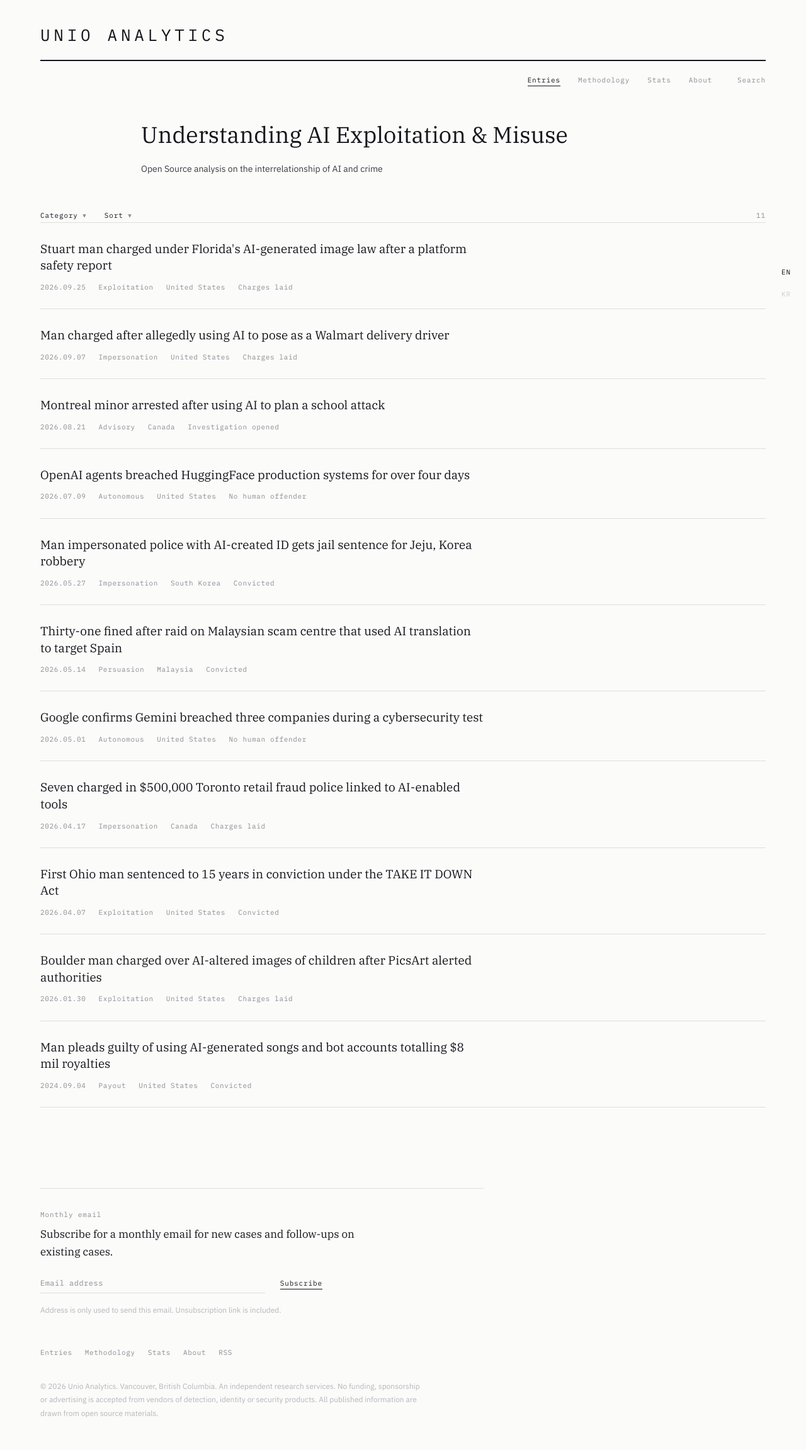
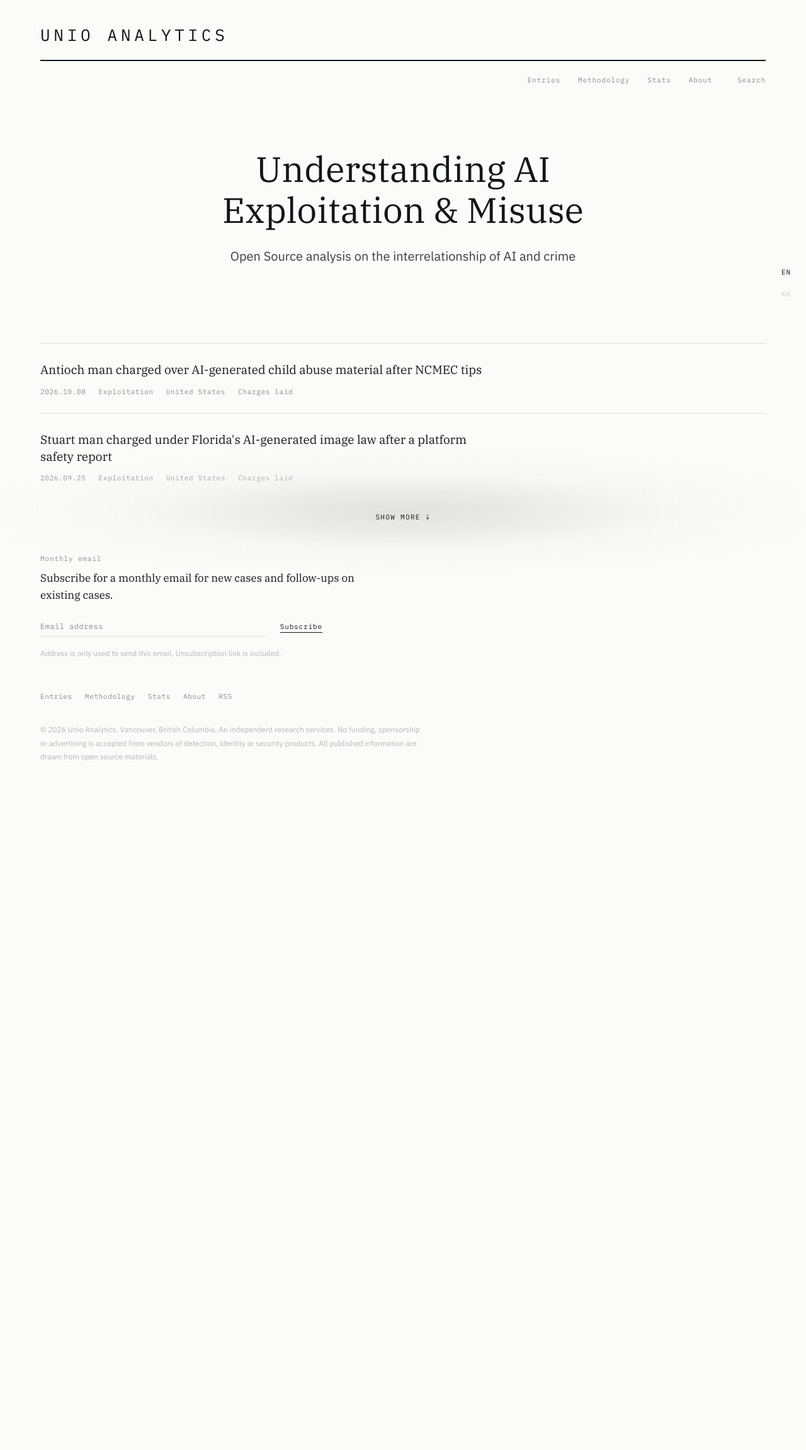
Before and after one commit to maestro-hong/maestro-hong.github.io, a Jekyll site: the page built from index.html, in a window 1280 px wide. Shown: the whole page at 63% size. Built offline with Jekyll 4.4.1, drawn with Linux system fonts in a browser that asks for light colours; after the commit the page ends 1261 px from its top, so only the background shows below that.

Commit message:
Change unio analytics styling

```diff
--- /dev/null
+++ b/_entries/antioch-man-child-abuse-material-arrested.md
@@ -0,0 +1,123 @@
+---
+published: true
+title: "Antioch man charged over AI-generated child abuse material after NCMEC tips"
+slug: antioch-ai-csam-charges
+incident_date: 2026-10-08
+updated: 2026-10-11
+category: D
+country: United States
+status: charged
+ai_claim_basis: described
+detection_path: referral
+next_check: 2026-11-10
+safeguard: provider-safeguards
+safeguard_outcome: unknown
+summary: "The Lake County Sheriff's Office in Illinois arrested Mark E. Hansen, 42, of unincorporated Antioch, after a warrant was executed at his home on 8 October 2026. Prosecutors approved 13 counts of obscene depiction of a purported child, each a Class 2 felony, and say more charges are expected. The investigation began with information from the National Center for Missing and Exploited Children (NCMEC) that a device in Lake County was being used to create AI-generated child sexual abuse material. The sheriff's office says more than 50,000 images and videos were found in online accounts."
+note_label: "Numbers check"
+note: "The 50,000 figure covers material found in online accounts. The 13 counts rest on eight videos and five images, and detectives have not yet established whether real children were used."
+query: 'Lake County Sheriff ICAC Antioch AI-generated "purported child" Hansen'
+sources:
+  - tier: P
+    outlet: Lake County Sheriff's Office
+    title: "Lake County Sheriff's Office ICAC Team Arrests Man in AI-Generated CSAM Investigation"
+    url: "https://www.lakecountyil.gov/m/newsflash/Home/Detail/4879"
+    retrieved: 2026-10-11
+  - tier: P
+    outlet: Illinois General Assembly
+    title: "720 ILCS 5/11-20.4, Obscene depiction of a purported child"
+    url: "https://witnessslips.ilga.gov/ftp/ILCS/Ch%200720/Act%200005/072000050K11-20.4.html"
+    retrieved: 2026-10-11
+  - tier: S
+    outlet: Lake and McHenry County Scanner
+    title: "Antioch man linked to over 50,000 AI-generated child sexual abuse images and videos arrested following search of home"
+    url: "https://www.lakemchenryscanner.com/2026/10/09/antioch-man-linked-to-over-50000-ai-generated-child-sexual-abuse-images-and-videos-arrested-following-search-of-home/"
+    retrieved: 2026-10-11
+  - tier: S
+    outlet: CBS Chicago
+    title: "More than 50,000 AI-generated child sexual abuse images found at Antioch home, officials say"
+    url: "https://www.cbsnews.com/chicago/news/antioch-man-ai-generated-child-sexual-abuse-images/"
+    retrieved: 2026-10-11
+  - tier: S
+    outlet: Shaw Local
+    title: "Antioch area man charged in AI child sexual abuse material case"
+    url: "https://www.shawlocal.com/lake-county-journal/2026/10/10/antioch-area-man-charged-in-ai-child-sexual-abuse-material-case/"
+    retrieved: 2026-10-11
+---
+
+## Scope of this entry
+
+This record covers category D at the level of detection, statute, charge and
+enforcement outcome. The conduct is described in the sources linked below. It
+is not reproduced here, and nothing about how the material was produced is set
+out.
+
+## How the case surfaced
+
+The Lake County Sheriff's Office Internet Crimes Against Children team received
+information from NCMEC that a device in Lake County was being used to create
+AI-generated child sexual abuse material. Detectives traced the device to a
+home in unincorporated Antioch. The Sheriff's Office, the Lake County State's
+Attorney's Office and the Illinois Attorney General's Office executed a search
+warrant there on Thursday 8 October 2026, and numerous electronic devices were
+seized for forensic analysis.
+
+The sheriff's release does not say who reported to NCMEC. The Lake and McHenry
+County Scanner, reporting from the first court appearance on 9 October,
+says ten CyberTips dating back to June 2025 indicated the use of AI tools from
+Facebook and xAI. If that is right, more than a year passed between the first
+tip and the search warrant. No primary source has confirmed which companies
+filed the tips or why the gap was that long.
+
+## The charges
+
+The State's Attorney's Office approved 13 counts of obscene depiction of a
+purported child, each a Class 2 felony, and says more charges are anticipated.
+According to the Scanner, the 13 counts cover eight videos found in online
+accounts and five images recovered by analysts. Prosecutors filed a petition to
+detain him pending trial. The Scanner reports that Judge Michael Nerheim
+ordered him held until a detention hearing set for the afternoon of 9 October.
+This record has not located the outcome of that hearing.
+
+## The statute
+
+Illinois built this offence for material that may not depict a real child.
+Section 11-20.4 of the Criminal Code defines a "purported child" as a visual
+representation that appears to depict someone under 18, whether or not an
+actual child is depicted, and expressly includes computer-generated images and
+video. It took effect on 1 January 2025 under Public Act 103-825.
+
+That is the gap the Boulder County case did not face. There, the
+[images were altered photographs of real children](/entry/72-year-old-man-charged-ai-child-image/),
+so a general child-exploitation statute applied. Here, prosecutors have not yet
+shown that a real child was used, and the charge chosen does not require them
+to.
+
+## What the numbers say
+
+The sheriff's office links him to more than 50,000 images and videos in online
+accounts and says hundreds more were found at the home. Those figures describe
+what investigators associate with him. The charged conduct is narrower: 13
+items so far. Detectives say they are still working to determine whether real
+children were used, and the Scanner reports they are trying to identify at
+least one.
+
+## Open
+
+**Detention.** The outcome of the 9 October detention hearing has not been
+located, and no next court date has been published.
+
+**Felony class.** The statute text this record located sets Class 3 for a first
+offence of receiving or accessing the material and Class 1 for possessing it
+with intent to disseminate. Class 2 applies to a second or subsequent receiving
+offence. The sheriff's office says each count is Class 2. Either the statute has
+been amended since the version located, or the charging basis differs from what
+the release suggests. The charging document would settle it.
+
+**Who reported.** NCMEC is the only source named by an agency. Whether the AI
+providers themselves filed the CyberTips, and whether their safeguards refused
+any requests before the reports, is not on the record.
+
+**Real children.** Whether any real child was used is the open question that
+decides the harm and could change the charges.
+
+**Charges are allegations.** Nothing here has been tested in court.
--- a/_includes/controls.html
+++ b/_includes/controls.html
@@ -6,7 +6,7 @@
     <details class="menu menu--cat">
       <summary>{{ t.category }}</summary>
       <div class="menu__list">
-        <a class="menu__item{% if include.active == nil %} is-on{% endif %}" href="{{ base }}/">{{ t.all }} <b>{{ all.size }}</b></a>
+        <a class="menu__item{% if include.active == nil %} is-on{% endif %}" href="{% if lang == "ko" %}/ko/{% else %}/entries/{% endif %}">{{ t.all }} <b>{{ all.size }}</b></a>
         {% for c in site.data.categories %}
         {% assign n = all | where: "category", c.key %}
         <a class="menu__item{% if include.active == c.slug %} is-on{% endif %}{% if n.size == 0 %} is-empty{% endif %}" href="{{ base }}/category/{{ c.slug }}/">{{ c[nk] | default: c.name }} <b>{{ n.size }}</b></a>
--- a/_layouts/default.html
+++ b/_layouts/default.html
@@ -32,6 +32,7 @@
 
 {%- if lang == "ko" -%}
   {%- assign home_url = "/ko/" -%}
+  {%- assign entries_url = "/ko/" -%}
   {%- assign stats_url = "/ko/stats/" -%}
   {%- assign feed_url = "/ko/feed.xml" -%}
   {%- assign ko_meth = site.pages | where: "url", "/ko/methodology/" | first -%}
@@ -42,6 +43,7 @@
   {%- assign ko_url = u -%}
 {%- else -%}
   {%- assign home_url = "/" -%}
+  {%- assign entries_url = "/entries/" -%}
   {%- assign meth_url = "/methodology" -%}
   {%- assign stats_url = "/stats" -%}
   {%- assign about_url = "/about" -%}
@@ -70,10 +72,12 @@
   <link rel="icon" href="/favicon.svg" type="image/svg+xml">
   <link rel="apple-touch-icon" href="/apple-touch-icon.png">
 </head>
-<body>
+{%- assign is_home = false -%}
+{%- if u == "/" -%}{%- assign is_home = true -%}{%- endif -%}
+<body{% if is_home %} class="home"{% endif %}>
 
 {% assign on_entries = false %}
-{% if u == home_url or u contains '/entry/' or u contains '/category/' %}{% assign on_entries = true %}{% endif %}
+{% if u == entries_url or u contains '/entry/' or u contains '/category/' %}{% assign on_entries = true %}{% endif %}
 
   <header class="head">
     <div class="wrap">
@@ -86,7 +90,7 @@
           <span class="lang-switch__item is-on" aria-current="true">KR</span>
           {%- else %}
           <span class="lang-switch__item is-on" aria-current="true">EN</span>
-                    {%- if site.korean_live %}
+          {%- if site.korean_live %}
           <a class="lang-switch__item" href="{{ switch_url }}" hreflang="ko" lang="ko" aria-label="한국어">KR</a>
           {%- else %}
           <span class="lang-switch__item is-off" aria-disabled="true" title="Korean edition coming soon">KR</span>
@@ -98,12 +102,16 @@
 
       <nav class="nav" id="nav">
         <ul class="nav__links">
-          <li><a href="{{ home_url }}"{% if on_entries %} class="is-on"{% endif %}>{{ t.entries }}</a></li>
+          <li><a href="{{ entries_url }}"{% if on_entries %} class="is-on"{% endif %}>{{ t.entries }}</a></li>
           <li><a href="{{ meth_url }}"{% if u contains '/methodology' %} class="is-on"{% endif %}>{{ t.methodology }}</a></li>
           <li><a href="{{ stats_url }}"{% if u contains '/stats' %} class="is-on"{% endif %}>{{ t.stats }}</a></li>
           <li><a href="{{ about_url }}"{% if u contains '/about' %} class="is-on"{% endif %}>{{ t.about }}</a></li>
         </ul>
+        {%- if is_home %}
+        <a class="nav__search" href="/entries/#search">{{ t.search }}</a>
+        {%- else %}
         <button class="nav__search" id="search-toggle" aria-expanded="false" aria-controls="search-field">{{ t.search }}</button>
+        {%- endif %}
       </nav>
 
       <div class="search-field" id="search-field" hidden>
@@ -121,7 +129,7 @@
     <div class="wrap">
       {% include subscribe.html %}
       <div class="foot__links">
-        <a href="{{ home_url }}">{{ t.entries }}</a>
+        <a href="{{ entries_url }}">{{ t.entries }}</a>
         <a href="{{ meth_url }}">{{ t.methodology }}</a>
         <a href="{{ stats_url }}">{{ t.stats }}</a>
         <a href="{{ about_url }}">{{ t.about }}</a>
--- a/assets/css/style.css
+++ b/assets/css/style.css
@@ -466,3 +466,77 @@ html:lang(ko) :is(.nav__links a, .nav__search, .menu > summary, .menu__item,
 html:lang(ko) :is(.subscribe__label, .subscribe__form button) { letter-spacing: 0.02em; font-size: 0.75rem; }
 html:lang(ko) .subscribe__form input[type="email"] { letter-spacing: 0.02em; }
 html:lang(ko) .subscribe__promise { line-height: 1.7; }
+
+/* front page: centred heading, latest two entries, Show more */
+
+.lede--home {
+  max-width: calc(64rem + (var(--pad) * 2));
+  padding-top: 6rem;
+  text-align: center;
+}
+.lede--home .lede__main {
+  font-size: 3.5rem;
+  font-weight: 400;
+  line-height: 1.15;
+  max-width: 64rem;
+  margin-left: auto;
+  margin-right: auto;
+  text-wrap: balance;
+}
+.lede--home .lede__sub {
+  font-size: 1.25rem;
+  margin-top: 1.5rem;
+  margin-left: auto;
+  margin-right: auto;
+  text-wrap: balance;
+}
+
+.rows--latest { padding-top: 7.5rem; padding-bottom: 0; }
+.rows.rows--latest .row:last-child { border-bottom: none; }
+
+.more {
+  position: relative;
+  margin-top: -6rem;
+  margin-bottom: -3.5rem;
+  height: 13rem;
+  display: flex;
+  align-items: center;
+  justify-content: center;
+  padding-top: 2.5rem;
+  pointer-events: none;
+  background: radial-gradient(ellipse 55% 50% at 50% 55%,
+    rgba(222, 222, 219, 0.9) 0%,
+    rgba(228, 228, 225, 0.7) 30%,
+    rgba(240, 240, 238, 0.35) 60%,
+    rgba(251, 251, 250, 0) 100%);
+}
+.more__link {
+  pointer-events: auto;
+  font-family: var(--font-mono);
+  font-size: 0.6875rem;
+  letter-spacing: 0.12em;
+  text-transform: uppercase;
+  color: var(--ink);
+}
+.more__link:hover,
+.more__link:focus-visible { text-decoration: underline; text-underline-offset: 4px; }
+
+body.home .foot { position: relative; margin-top: 0; padding-top: 0; }
+body.home .subscribe { border-top: none; padding-top: 1.75rem; }
+
+@media (max-width: 40rem) {
+  .lede--home { padding-top: 3rem; }
+  .lede--home .lede__main { font-size: 2.375rem; line-height: 1.2; }
+  .lede--home .lede__sub { font-size: 1.0625rem; line-height: 1.6; margin-top: 1rem; }
+  .rows--latest { padding-top: 3.5rem; }
+  .more {
+    margin-top: -5rem;
+    margin-bottom: -3rem;
+    height: 11rem;
+    background: radial-gradient(ellipse 85% 50% at 50% 55%,
+      rgba(222, 222, 219, 0.9) 0%,
+      rgba(228, 228, 225, 0.7) 30%,
+      rgba(240, 240, 238, 0.35) 60%,
+      rgba(251, 251, 250, 0) 100%);
+  }
+}
--- a/assets/js/register.js
+++ b/assets/js/register.js
@@ -23,6 +23,13 @@
       if (!open) { input.focus(); }
       else { input.value = ''; apply(); }
     });
+
+    // The front page's Search link lands here as /entries/#search: open the field.
+    if (window.location.hash === '#search') {
+      field.hidden = false;
+      searchToggle.setAttribute('aria-expanded', 'true');
+      input.focus();
+    }
   }
 
   var container = document.getElementById('rows');
--- a/index.html
+++ b/index.html
@@ -4,19 +4,22 @@ title: Home
 description: A record of criminal cases in which artificial intelligence played a material role, and what happened to each one afterwards.
 ---
 
-<div class="wrap lede">
-  <p class="lede__main">Understanding AI Exploitation & Misuse</p>
+<div class="wrap lede lede--home">
+  <h1 class="lede__main">Understanding AI Exploitation &amp; Misuse</h1>
   <p class="lede__sub">Open Source analysis on the interrelationship of AI and crime</p>
 </div>
 
-{% include controls.html %}
-
 {% assign all = site.entries | sort: "incident_date" | reverse %}
-<section class="wrap rows" id="rows">
+<section class="wrap rows rows--latest">
   {% if all.size == 0 %}
     <p class="empty">No entries published yet.</p>
   {% else %}
-    {% for e in all %}{% include entry-row.html entry=e %}{% endfor %}
+    {% for e in all limit: 2 %}{% include entry-row.html entry=e %}{% endfor %}
   {% endif %}
 </section>
-<p class="wrap empty" id="no-match" hidden>Nothing matches.</p>
+
+{% if all.size > 2 %}
+<div class="more">
+  <a class="more__link" href="/entries/">Show more <span aria-hidden="true">&darr;</span></a>
+</div>
+{% endif %}
```
